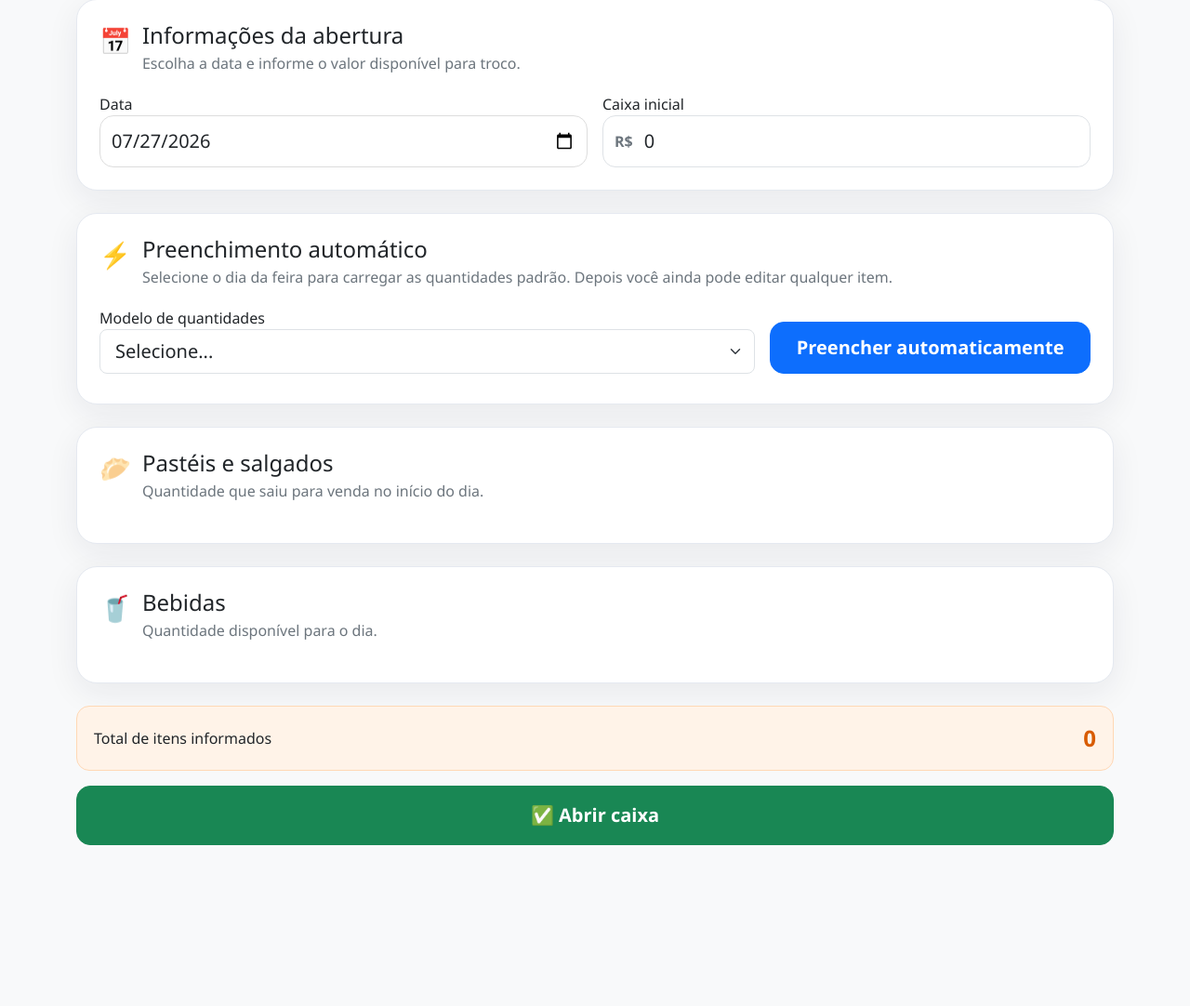
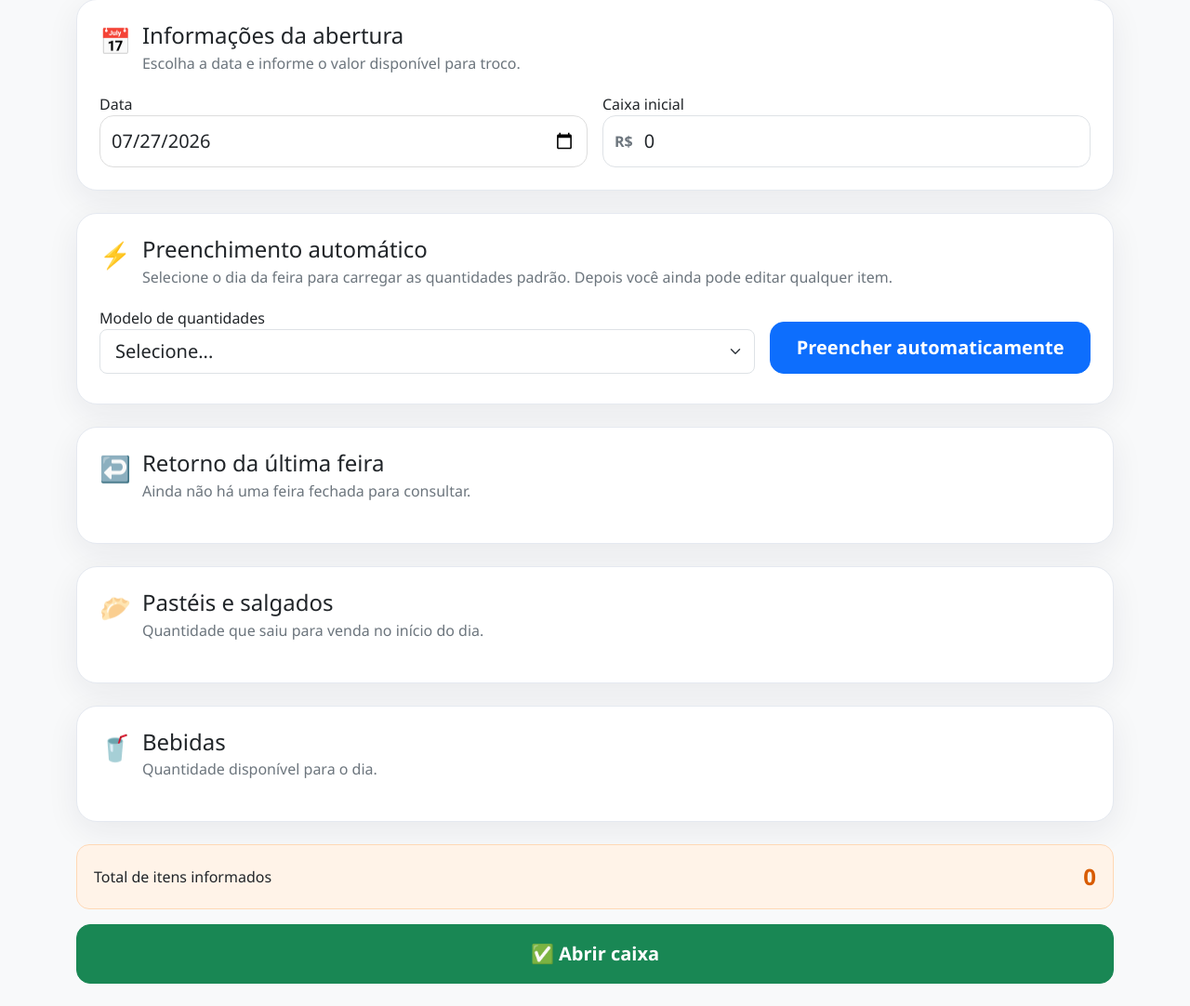
Before and after one commit to thalves2004/pastelaria-app, a Flask app: page /abertura in a window 1280 px wide. Shown: the part 139-1221 px from the top of the page at 93% size. Before the commit the page ends 1048 px from the top, so only its background shows below. Run offline with Flask 3, Linux system fonts and the light colour scheme; a user stored in the database is signed in; data that the repository does not hold is empty; some libraries are stand-ins or nearby versions.

Commit message:
Mostra retorno da ultima feira na abertura

```diff
--- a/app.py
+++ b/app.py
@@ -271,6 +271,34 @@ def abertura():
         )
         quantidades_atuais = {str(produto_id): quantidade or 0 for produto_id, quantidade in cursor.fetchall()}
 
+    # Retorno dos pastéis da última feira fechada. Serve apenas como referência
+    # e pode ser somado manualmente à abertura atual pelo botão da tela.
+    cursor.execute("""
+        SELECT id, data
+        FROM controle
+        WHERE UPPER(status)='FECHADO'
+        ORDER BY data DESC, id DESC
+        LIMIT 1
+    """)
+    ultima_feira = cursor.fetchone()
+    retorno_anterior = {}
+    data_ultima_feira = None
+    if ultima_feira:
+        data_ultima_feira = ultima_feira[1]
+        cursor.execute("""
+            SELECT p.id, p.nome, COALESCE(SUM(e.quantidade_final), 0)
+            FROM estoque e
+            JOIN produtos p ON p.id = e.produto_id
+            WHERE e.controle_id=%s
+              AND LOWER(p.categoria)='pastel'
+            GROUP BY p.id, p.nome
+            ORDER BY p.nome
+        """, (ultima_feira[0],))
+        retorno_anterior = {
+            str(produto_id): {"nome": nome, "quantidade": int(quantidade or 0)}
+            for produto_id, nome, quantidade in cursor.fetchall()
+        }
+
     cursor.execute("SELECT dia_semana,produto_id,quantidade FROM quantidades_padrao")
     padroes = {"terca": {}, "sabado": {}, "domingo": {}}
     for dia_semana, produto_id, quantidade in cursor.fetchall():
@@ -287,6 +315,8 @@ def abertura():
         editando=bool(controle_aberto),
         controle_aberto=controle_aberto,
         quantidades_atuais=quantidades_atuais,
+        retorno_anterior=retorno_anterior,
+        data_ultima_feira=data_ultima_feira,
         pasteis=[p for p in produtos if p[2].lower() == "pastel"],
         bebidas=[p for p in produtos if p[2].lower() == "bebida"],
     )
--- a/templates/abertura.html
+++ b/templates/abertura.html
@@ -61,6 +61,42 @@
 
     <section class="app-card mb-4">
       <div class="section-heading">
+        <div>
+          <span class="section-icon">↩️</span>
+          <div>
+            <h4>Retorno da última feira</h4>
+            <p>
+              {% if data_ultima_feira %}
+                Pastéis que retornaram da feira de {{ data_ultima_feira.strftime('%d/%m/%Y') if data_ultima_feira.strftime is defined else data_ultima_feira }}. Use como referência ou some à abertura de hoje.
+              {% else %}
+                Ainda não há uma feira fechada para consultar.
+              {% endif %}
+            </p>
+          </div>
+        </div>
+      </div>
+
+      {% set retorno_com_quantidade = retorno_anterior.values() | selectattr('quantidade', 'gt', 0) | list %}
+      {% if retorno_com_quantidade %}
+      <div class="opening-grid mb-3">
+        {% for item in retorno_com_quantidade %}
+        <div class="opening-item">
+          <span>{{ item.nome }}</span>
+          <strong>{{ item.quantidade }}</strong>
+        </div>
+        {% endfor %}
+      </div>
+      <button type="button" id="somar-retorno" class="btn btn-outline-primary w-100">
+        ➕ Somar retorno anterior aos pastéis de hoje
+      </button>
+      <div id="aviso-retorno" class="form-text mt-2"></div>
+      {% elif data_ultima_feira %}
+      <div class="alert alert-light border mb-0">Não houve retorno de pastéis na última feira.</div>
+      {% endif %}
+    </section>
+
+    <section class="app-card mb-4">
+      <div class="section-heading">
         <div><span class="section-icon">🥟</span><div><h4>Pastéis e salgados</h4><p>Quantidade que saiu para venda no início do dia.</p></div></div>
       </div>
       <div class="opening-grid">
@@ -104,6 +140,7 @@
 </div>
 <script>
 const padroes = {{ padroes | tojson }};
+const retornoAnterior = {{ retorno_anterior | tojson }};
 const hoje = new Date();
 const local = new Date(hoje.getTime() - hoje.getTimezoneOffset() * 60000).toISOString().split('T')[0];
 const campoData = document.getElementById('data');
@@ -122,6 +159,28 @@ function selecionarModeloDaData() {
 }
 selecionarModeloDaData();
 campoData.addEventListener('change', selecionarModeloDaData);
+
+const botaoSomarRetorno = document.getElementById('somar-retorno');
+if (botaoSomarRetorno) {
+  botaoSomarRetorno.addEventListener('click', () => {
+    let totalSomado = 0;
+    Object.entries(retornoAnterior).forEach(([produtoId, item]) => {
+      const quantidade = Number(item.quantidade || 0);
+      const input = document.getElementById(`produto_${produtoId}`);
+      if (input && quantidade > 0) {
+        input.value = Number(input.value || 0) + quantidade;
+        totalSomado += quantidade;
+      }
+    });
+    atualizarTotal();
+    const aviso = document.getElementById('aviso-retorno');
+    if (aviso) {
+      aviso.textContent = totalSomado > 0
+        ? `${totalSomado} pastel(is) do retorno anterior foram somados à abertura.`
+        : 'Não há retorno de pastéis para somar.';
+    }
+  });
+}
 
 document.getElementById('aplicar-padrao').addEventListener('click', () => {
   const dia = modeloDia.value;
```
